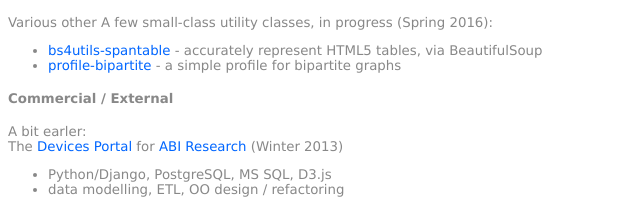
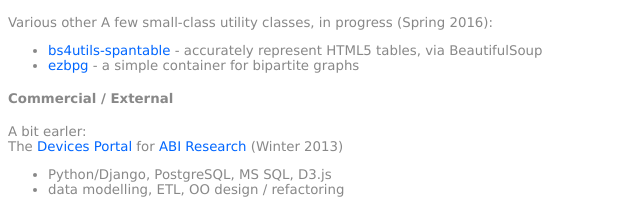
Before and after one commit to wstlabs/wstlabs.github.com, a plain HTML site: page index.html in a window 1280 px wide. Shown: the part 262-469 px from the top of the page, 0-640 px from the left. Drawn offline with Linux system fonts and the light colour scheme.

Commit message:
fix repo name

```diff
--- a/index.html
+++ b/index.html
@@ -34,7 +34,7 @@ Various other
 A few small-class utility classes, in progress (Spring 2016):
 <ul>
   <li> <a href="/wstlabs/bs4utils-spantable/">bs4utils-spantable</a> - accurately represent HTML5 tables, via BeautifulSoup
-  <li> <a href="/wstlabs/profile-bipartite/">profile-bipartite</a> - a simple profile for bipartite graphs
+  <li> <a href="/wstlabs/ezbpg/">ezbpg</a> - a simple container for bipartite graphs
 </ul>
 
 
```
